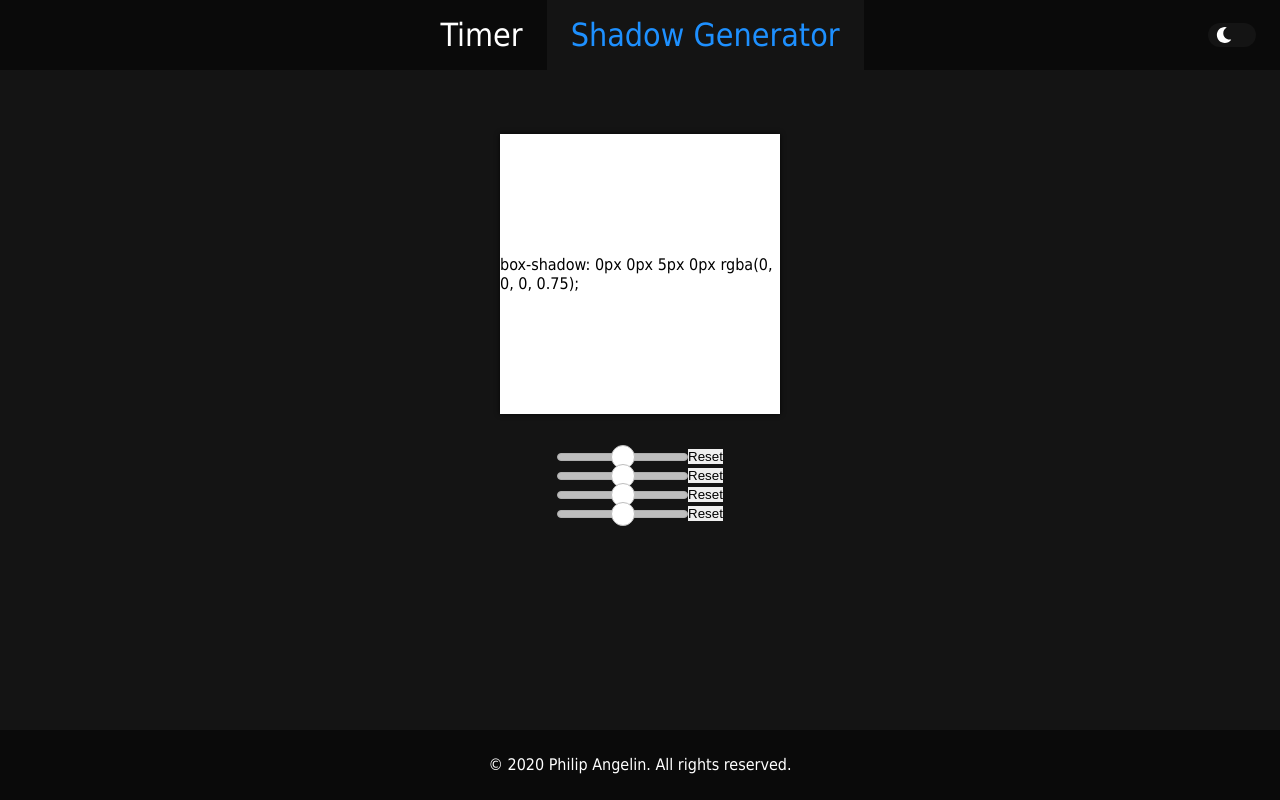
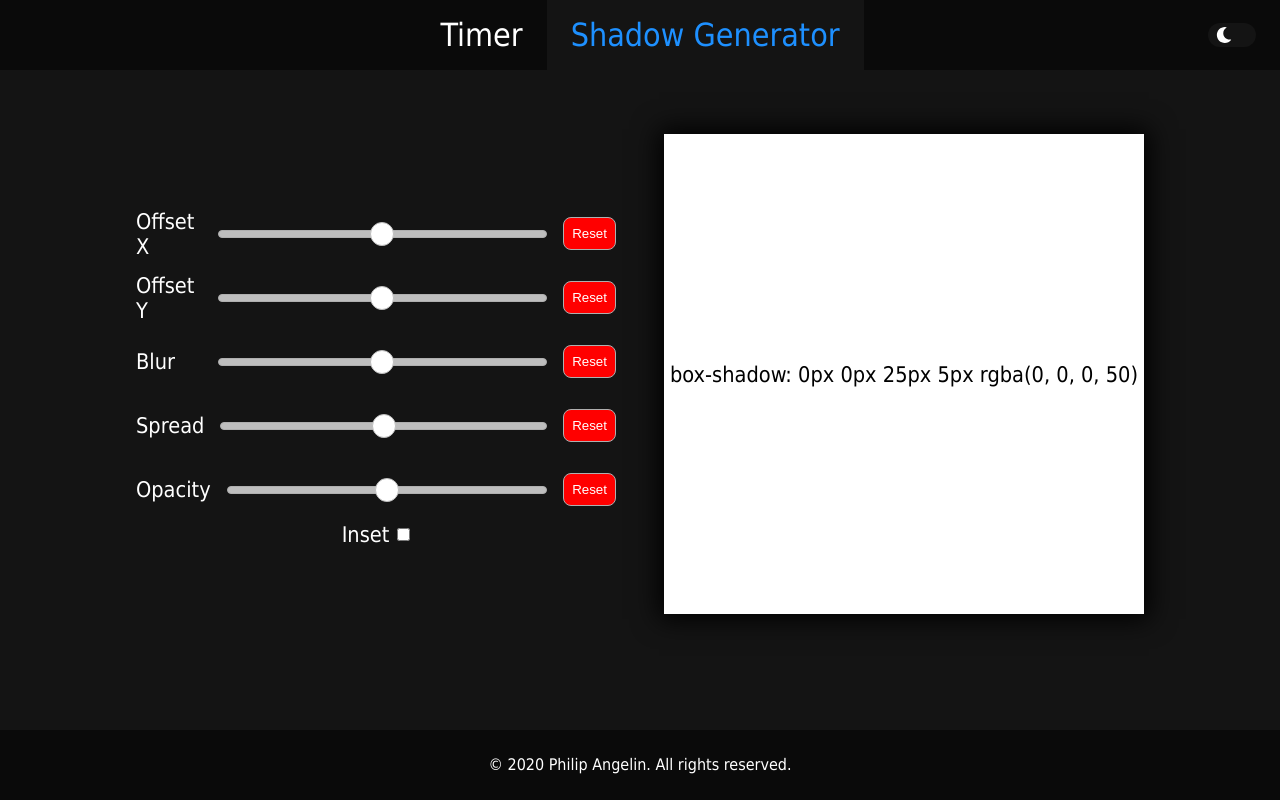
Before and after one commit to Zeilar/tools, a React (Create React App) app: page /shadow-generator in a window 1280 px wide. Built offline with nearby package versions, Linux system fonts and the light colour scheme.

Commit message:
Shadow generator

```diff
--- a/src/components/ShadowGenerator.js
+++ b/src/components/ShadowGenerator.js
@@ -1,67 +1,75 @@
-import React, { useState, useRef } from 'react';
 import { createUseStyles } from 'react-jss';
+import React, { useState } from 'react';
 import Input from './ShadowGeneratorInput';
 
 export default function ShadowGenerator() {
     const styles = createUseStyles({
         shadowGenerator: {
             'justify-content': 'center',
-            'flex-direction': 'column',
+            'flex-direction': 'row',
             'align-items': 'center',
+            'font-size': '1.35rem',
             display: 'flex',
         },
         shadowContainer: {
             'justify-content': 'center',
             'flex-direction': 'row',
             'align-items': 'center',
+            'margin-left': '3rem',
             background: 'white',
             display: 'flex',
-            height: '35vh',
-            width: '35vh',
+            height: '60vh',
+            width: '60vh',
         },
         shadowText: {
             color: 'black',
         },
         shadowInputs: {
             'flex-direction': 'column',
-            'margin-top': '2rem',
+            display: 'flex',
+            width: '60vh',
+        },
+        inputInsetWrapper: {
+            'justify-content': 'center',
+            'flex-direction': 'row',
+            'align-items': 'center',
             display: 'flex',
         },
-        inputSlider: {
-            border: '1px solid rgb(175, 175, 175)',
-            background: 'rgb(190, 190, 190)',
-            'border-radius': '1rem',
-            appearance: 'none',
-            height: '0.5rem',
-            '&::-webkit-slider-thumb': {
-                border: '1px solid rgb(190, 190, 190)',
-                'border-radius': '50%',
-                background: 'white',
-                appearance: 'none',
-                height: '1.5rem',
-                width: '1.5rem',
-            }
+        inputInset: {
+            'margin-left': '0.5rem',
+        },
+        inputInsetLabel: {
+            'user-select': 'none',
         },
     });
     const classes = styles();
 
-    const [color, setColor] = useState('rgba(0, 0, 0, 0.75)');
+    const [opacity, setOpacity] = useState(50);
     const [offsetX, setOffsetX] = useState(0);
     const [offsetY, setOffsetY] = useState(0);
-    const [spread, setSpread] = useState(0);
-    const [inset, setInset] = useState('');
-    const [blur, setBlur] = useState(5);
+    const [inset, setInset] = useState(false);
+    const [spread, setSpread] = useState(5);
+    const [blur, setBlur] = useState(25);
+
+    const boxShadow = `${offsetX}px ${offsetY}px ${blur}px ${spread}px ${inset ? 'inset' : ''} rgba(0, 0, 0, ${opacity})`;
 
     return (
         <div className={classes.shadowGenerator} id="content">
-            <div className={classes.shadowContainer} style={{ boxShadow: `${offsetX}px ${offsetY}px ${blur}px ${spread}px ${inset} ${color}` }}>
-                <p className={classes.shadowText}>{`box-shadow: ${offsetX}px ${offsetY}px ${blur}px ${spread}px ${inset} ${color};`}</p>
+            <div className={classes.shadowInputs}>
+                <Input text="Offset X" setter={setOffsetX} min="-25" max="25" default="0" />
+                <Input text="Offset Y" setter={setOffsetY} min="-25" max="25" default="0" />
+                <Input text="Blur" setter={setBlur} min="0" max="50" default="25" />
+                <Input text="Spread" setter={setSpread} min="0" max="10" default="5" />
+                <Input text="Opacity" setter={setOpacity} min="0" max="100" default="50" />
+                <div className={classes.inputInsetWrapper}>
+                    <label className={classes.inputInsetLabel} htmlFor="test">Inset</label>
+                    <input className={classes.inputInset} type="checkbox" onChange={() => setInset(!inset)} id="test" />
+                </div>
             </div>
-            <div className={classes.shadowInputs}>
-                <Input setter={setOffsetX} min="-25" max="25" default="0" />
-                <Input setter={setOffsetY} min="-25" max="25" default="0" />
-                <Input setter={setBlur} min="0" max="50" default="25" />
-                <Input setter={setSpread} min="0" max="10" default="5" />
+            <div className={classes.shadowContainer} style={{ boxShadow: boxShadow }}>
+                <p className={classes.shadowText}>
+                    {`box-shadow: ${boxShadow}`}
+                </p>
             </div>
         </div>
     );
--- a/src/components/ShadowGeneratorInput.js
+++ b/src/components/ShadowGeneratorInput.js
@@ -9,6 +9,8 @@ export default function ShadowGeneratorInput(props) {
             'border-radius': '1rem',
             appearance: 'none',
             height: '0.5rem',
+            margin: '0 1rem',
+            flex: '10',
             '&::-webkit-slider-thumb': {
                 border: '1px solid rgb(190, 190, 190)',
                 'border-radius': '50%',
@@ -16,7 +18,26 @@ export default function ShadowGeneratorInput(props) {
                 appearance: 'none',
                 height: '1.5rem',
                 width: '1.5rem',
-            }
+            },
+        },
+        inputsWrapper: {
+            'justify-content': 'space-between',
+            'flex-direction': 'row',
+            'align-items': 'center',
+            margin: '1rem 0',
+            display: 'flex',
+            height: '2rem',
+        },
+        resetButton: {
+            border: '1px solid rgb(175, 175, 175)',
+            'border-radius': '0.5rem',
+            background: 'red',
+            padding: '0.5rem',
+            flex: '1',
+            color: 'white',
+        },
+        inputText: {
+            flex: '2',
         },
     });
     const classes = styles();
@@ -28,12 +49,13 @@ export default function ShadowGeneratorInput(props) {
     }
 
     return (
-        <div className={classes.shadowInputsWrapper}>
+        <div className={classes.inputsWrapper}>
+            <span className={classes.inputText}>{props.text}</span>
             <input
                 className={classes.inputSlider} onChange={(e) => props.setter(e.target.value)} ref={input}
                 type="range" min={props.min} max={props.max} defaultValue={props.default}
             />
-            <button onClick={reset}>Reset</button>
+            <button className={classes.resetButton} onClick={reset}>Reset</button>
         </div>
     );
 }
```
